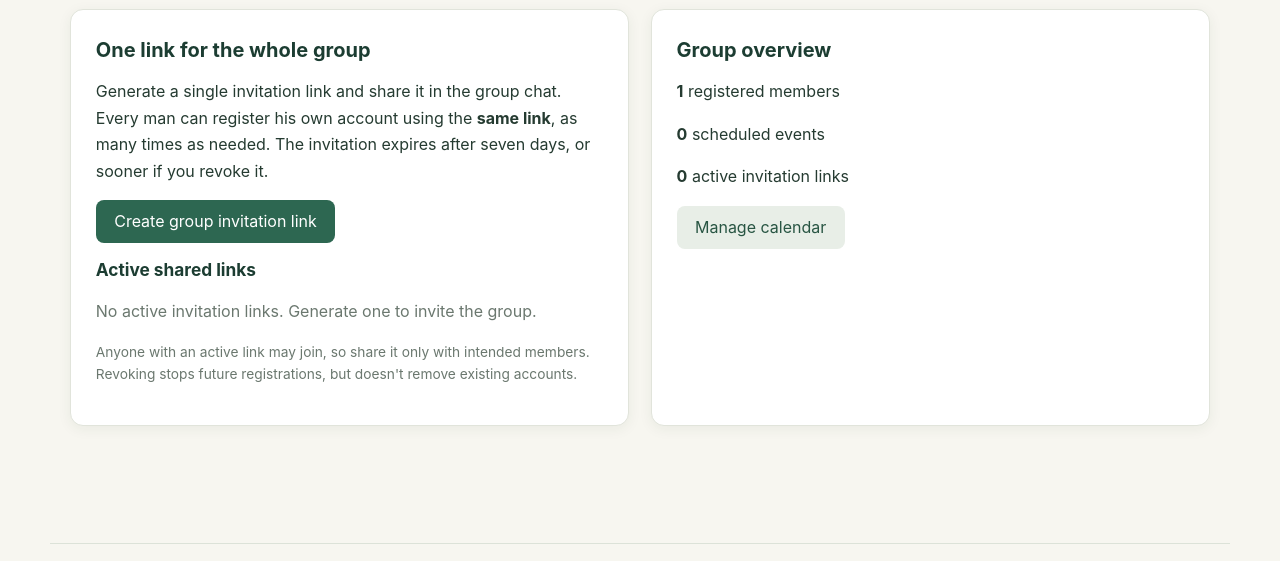
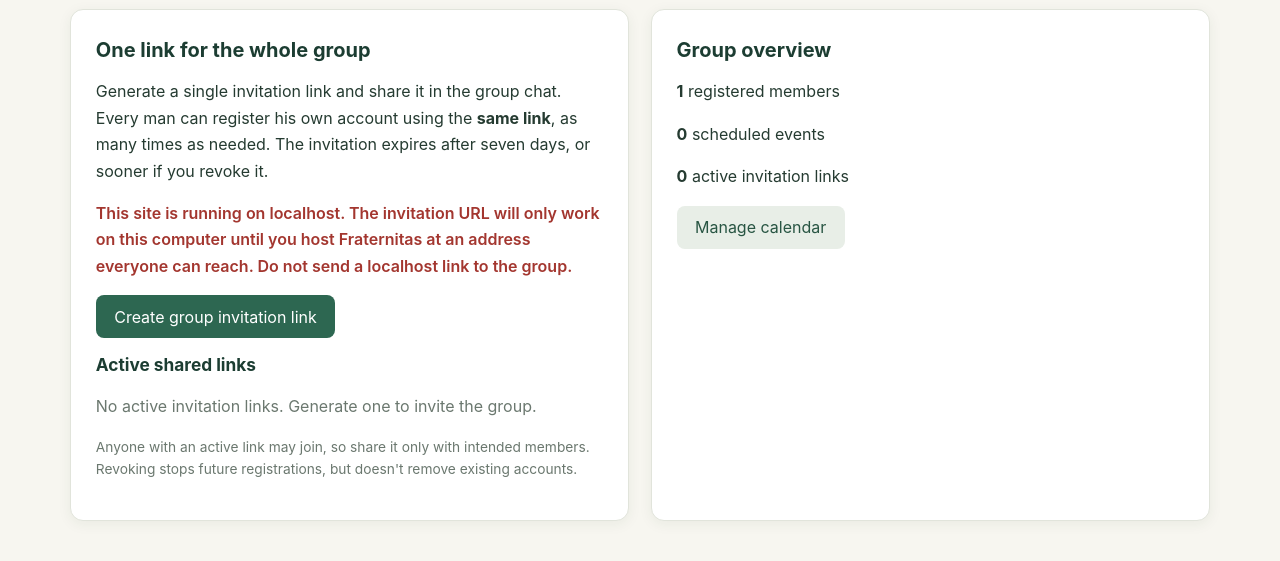
Before and after one commit to ARMoir/Fraternitas, an ASP.NET Core app: page /admin in a window 1280 px wide. Shown: the part 259-820 px from the top of the page. Run offline with ASP.NET Core 8, Linux system fonts and the light colour scheme; the visitor is signed in with stand-in values (Sample User, id 1).

Commit message:
Warn admins that localhost invitations cannot be used remotely

```diff
--- a/Fraternitas/Components/Pages/Admin.razor
+++ b/Fraternitas/Components/Pages/Admin.razor
@@ -15,6 +15,12 @@
         <p>Generate a single invitation link and share it in the group chat. Every man can
            register his own account using the <strong>same link</strong>, as many times as needed.
            The invitation expires after seven days, or sooner if you revoke it.</p>
+        @if (Navigation.ToAbsoluteUri("/").IsLoopback)
+        {
+            <p class="error">This site is running on localhost. The invitation URL will
+                only work on this computer until you host Fraternitas at an address everyone
+                can reach. Do not send a localhost link to the group.</p>
+        }
         <button class="action" @onclick="CreateInvitation">Create group invitation link</button>
         @if (!string.IsNullOrEmpty(invitationUrl))
         {
```
